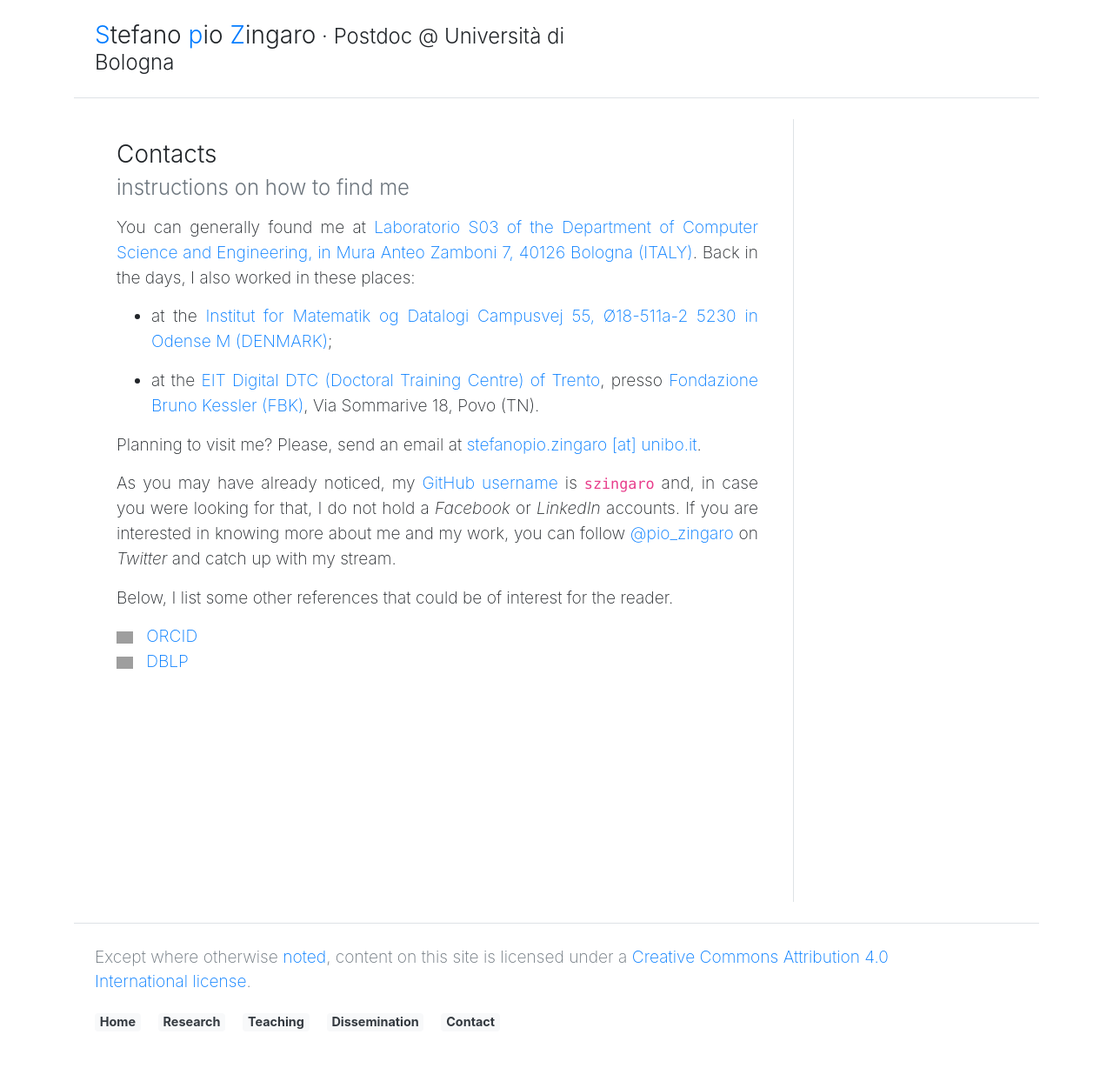
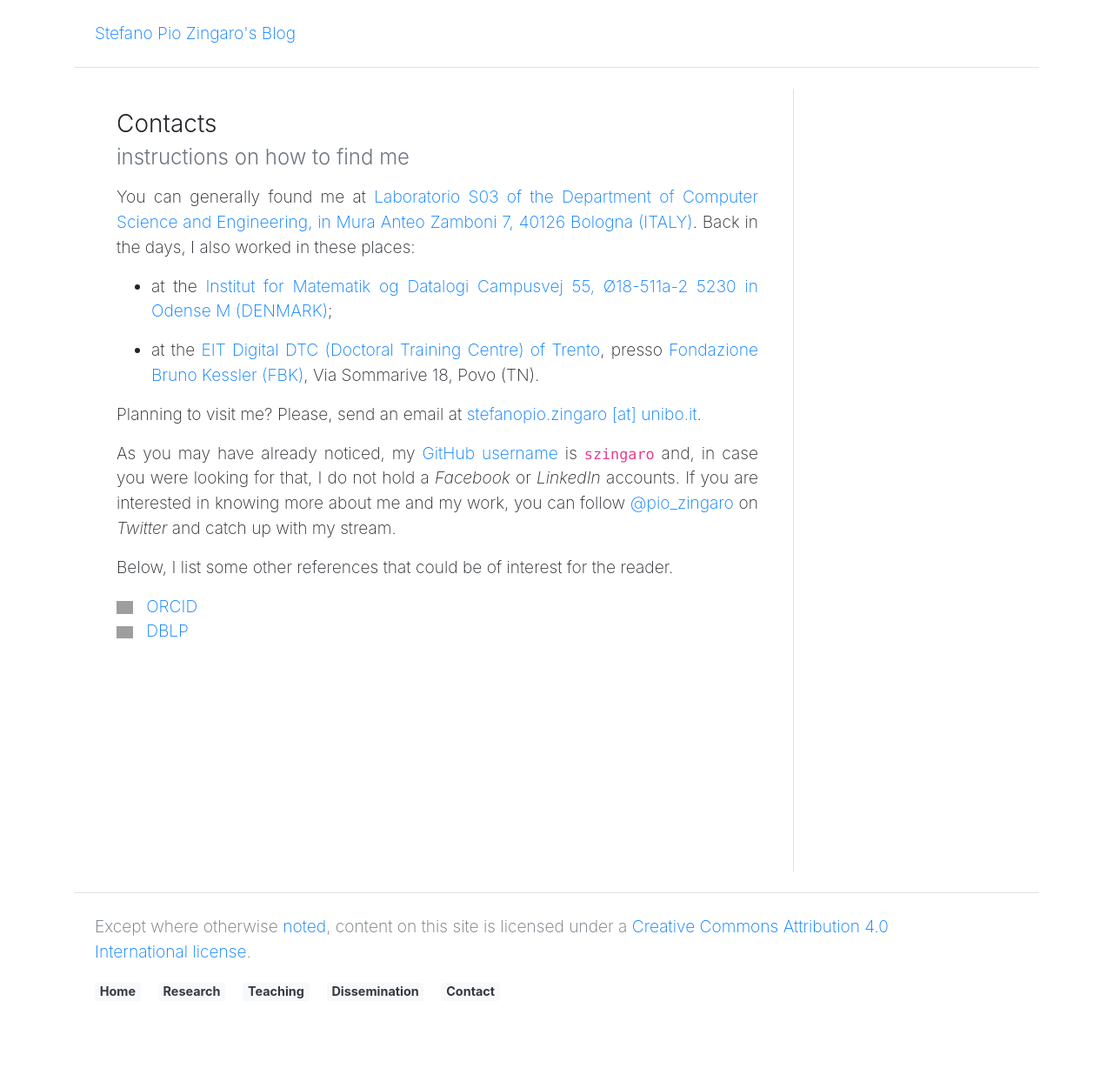
Before and after one commit to saltgz/saltgz.github.io, a Jekyll site: the page built from _pages/contact.md, in a window 1280 px wide. Shown: the whole page at 87% size. Built offline with Jekyll 4.4.1, drawn with Linux system fonts in a browser that asks for light colours; comment, search, counter and statistics services are not loaded; after the commit the page ends 1193 px from its top, so only the background shows below that; grey boxes are pictures that could not be loaded.

Commit message:
Update style.yml

```diff
--- a/_data/style.yml
+++ b/_data/style.yml
@@ -1,7 +1,7 @@
 header:
   content:
     left: >
-      <span class="h3 font-weight-light"><span class="text-primary">S</span>tefano <span class="text-primary">p</span>io <span class="text-primary">Z</span>ingaro</span><span class="h4  font-weight-light">&nbsp;&middot;&nbsp;Postdoc @ Università di Bologna</span>
+      <a class="site-title" href="/">Stefano Pio Zingaro's Blog</a>
     right: >
   google-analytics-id: UA-112361799-1
 
```
